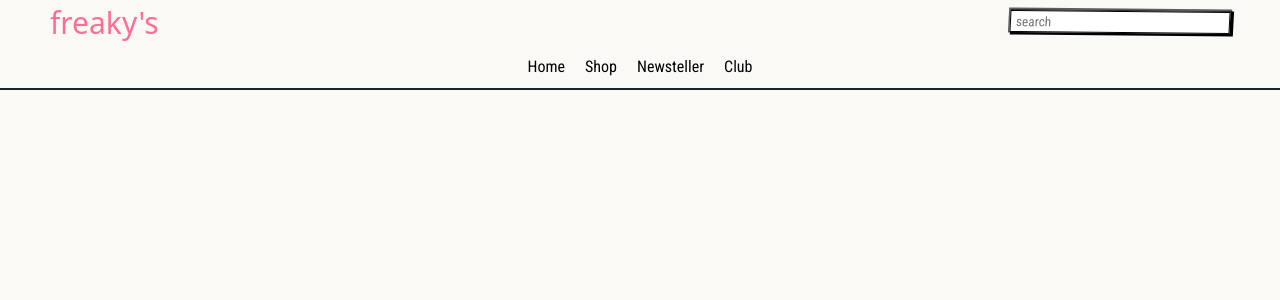
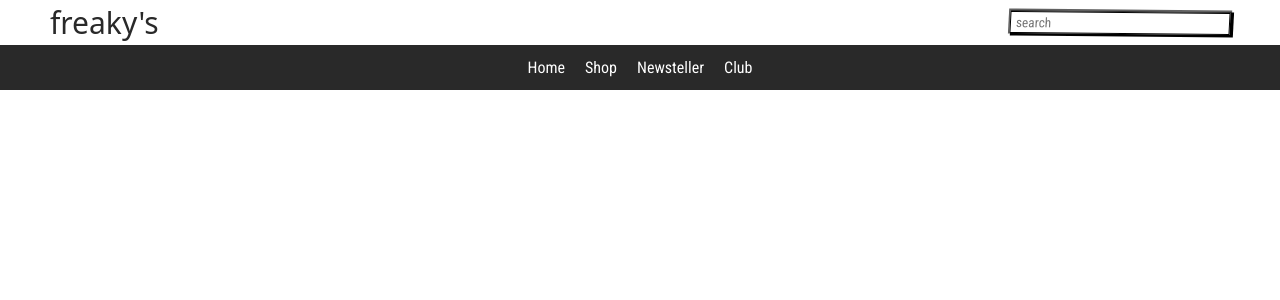
Before and after one commit to StefanCizmic/E-Commerce-ReactJS, a React (Create React App) app: page / in a window 1280 px wide. Shown: the top 300 px of the page. Built offline with nearby package versions, Linux system fonts and the light colour scheme; a web font is replaced by a local one.

Commit message:
New Theme

```diff
--- a/src/Components/Home/Home.css
+++ b/src/Components/Home/Home.css
@@ -1,7 +1,9 @@
 
 .homeBckg {
     width: 100%;
-    height: 500px;
-    /* background-color: #fbceb1; */
-    background-color: #faf9f6;
+    display: flex;
+    justify-content: center;
+    align-items: center;
+    background-color: #000;
+    border-bottom: 2.5px solid #fff;
 }
--- a/src/Components/Home/Home.js
+++ b/src/Components/Home/Home.js
@@ -4,7 +4,8 @@ import './Home.css';
 export const Home = () => {
   return (
     <div className="homeBckg">
-
+    <div className="recommendation">
+    </div>
     </div>
   )
 };
--- a/src/Components/Navbar/Navbar.css
+++ b/src/Components/Navbar/Navbar.css
@@ -5,8 +5,8 @@ nav {
   height: 90px;
   display: grid;
   grid-template-rows: repeat(2, 1fr);
-  background-color: #faf9f6;
-  border-bottom: 2.5px solid #1b2328;
+  /* background-color: #faf9f6; */
+  background-color: #fff;
 }
 
 .upperNav,
@@ -24,6 +24,7 @@ nav {
   display: flex;
   justify-content: center;
   align-items: center;
+  background-color: #292929;
 }
 
 .bottomNav ul {
@@ -38,20 +39,20 @@ nav {
 }
 
 .bottomNav a:hover {
-  color: #fb6f92;
+  color: #f89b1d;
   text-decoration: underline;
 }
 
 .upperNav a,
 .bottomNav a {
   text-decoration: none;
-  color: black;
+  color: #fff;
 }
 
 .logo {
   font-family: "Knewave", system-ui;
   font-size: 30px;
-  color: #fb6f92;
+  color: #292929;
 }
 
 .upperNav input {
--- a/src/Components/Navbar/Navbar.js
+++ b/src/Components/Navbar/Navbar.js
@@ -5,7 +5,7 @@ import "./Navbar.css";
 export const Navbar = () => {
   return (
     <nav>
-      <div className="upperNav">
+        <div className="upperNav">
         <Link to="/">
           <p className="logo">freaky's</p>
         </Link>
```
